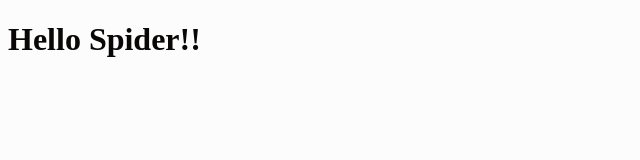
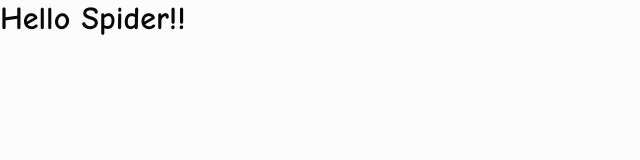
Before and after one commit to sudosf/Spiderman-Trivia-Inc, a website: page frontend/index.html in a window 1280 px wide. Shown: the whole page, without its empty margins (0-640 px from the left). Drawn offline with Linux system fonts and the light colour scheme.

Commit message:
add default styles

```diff
--- a/frontend/css/style.css
+++ b/frontend/css/style.css
@@ -1,23 +1,39 @@
+@import url('https://fonts.googleapis.com/css2?family=Comic+Neue:ital,wght@0,300;0,400;0,700;1,300;1,400;1,700&display=swap');
+
 :root {
-    --text-color: #0A0707;
-    --bg-color: #FDFCFC;
+  --text-color: #0a0707;
+  --bg-color: #fdfcfc;
   --text-correct-color: #177915;
   --primary-color: #903634;
-    --secondary-color: #C99E9E;
-    --accent-color : #7DD0F3;
-    --card-bg-color: #E2E8F0;
-    --select-color : #7DD0F3;
+  --secondary-color: #c99e9e;
+  --accent-color: #7dd0f3;
+  --card-bg-color: #e2e8f0;
+  --select-color: #7dd0f3;
 }
 
 .dark-mode {
-    --text-color: #DBF6FD;
-    --bg-color: #181B1C;
-    --text-correct-color: #177915;
-    --primary-color: #9E092A;
-    --secondary-color: #434A5A;
-    --accent-color : #A5CAD7;
+  --text-color: #dbf6fd;
+  --bg-color: #181b1c;
+  --primary-color: #9e092a;
+  --secondary-color: #434a5a;
+  --accent-color: #a5cad7;
   --card-bg-color: #202528;
-    --select-color : #7DD0F3;
+}
+
+*,
+*::before,
+*::after {
+  margin: 0;
+  padding: 0;
+  box-sizing: border-box;
+}
+
+body {
+  color: var(--text-color);
+  background-color: var(--bg-color);
+  font-family: 'Comic Neue', cursive, sans-serif;
+  font-weight: 400;
+  font-style: normal;
 }
 
 /**
@@ -34,7 +50,3 @@
     }
   }
 */
-body {
-    color: var(--text-color);
-    background-color: var(--bg-color);
-  }
```
Lines whose indentation alone changed are shown as unchanged.
